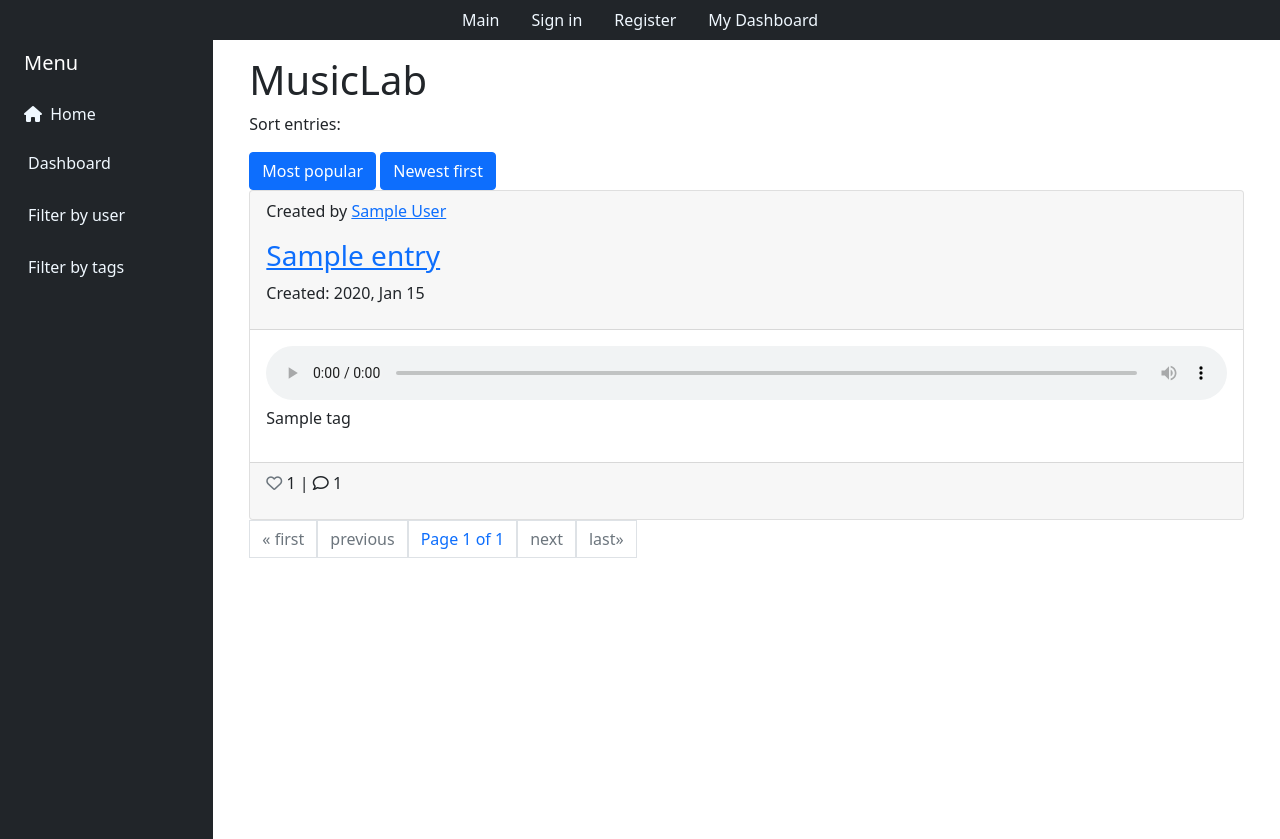
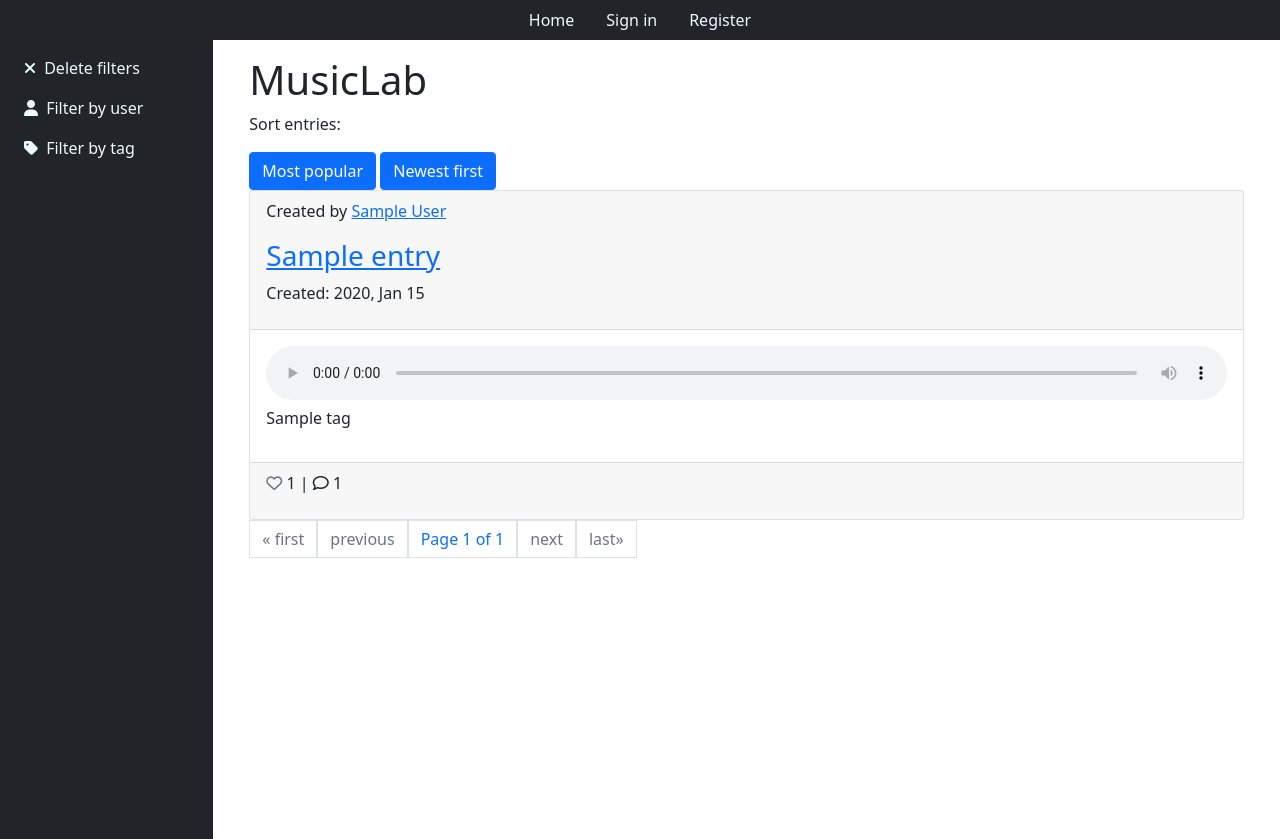
Before and after one commit to RikaIljina/PortfolioProject4, a Django app: template mainpage/templates/mainpage/index.html in a window 1280 px wide. Shown: the top 839 px of the page. Run offline with Django 3.2, Linux system fonts and the light colour scheme; data comes from the database, SQL or seed files in the repository; both versions use the stored data as it was after the commit; the template is opened without the code that fills it: values that come from a table or form of the project are taken from there, most other values are stand-ins (such as "Sample title", 1, 10 or a date in 2020); some libraries are stand-ins or nearby versions.

Commit message:
HTML: Adjust filter collapse behaviour to reduce amount of clicks

```diff
--- a/templates/base.html
+++ b/templates/base.html
@@ -1,6 +1,7 @@
 {% load static %}
 
 {% url 'home' as home_url %}
+
 {% url 'account_login' as login_url %}
 {% url 'account_signup' as signup_url %}
 {% url 'account_logout' as logout_url %}
@@ -28,10 +29,7 @@
 <body>
 
     <nav class="nav justify-content-center bg-dark">
-        <a class="nav-link {% if request.path == home_url %} active" aria-current="page{% endif %}" href="{% url 'home' %}" >Main</a>
-        <a class="nav-link {% if request.path == login_url %} active" aria-current="page{% endif %}" href="{% url 'account_login' %}">Sign in</a>
-        <a class="nav-link {% if request.path == signup_url %} active" aria-current="page{% endif %}" href="{% url 'account_signup' %}">Register</a>
-        <a class="nav-link {% if request.path == dashboard %} active" aria-current="page{% endif %}" href="#">My Dashboard</a>
+        <a class="nav-link {% if request.path == home_url %} active" aria-current="page{% endif %}" href="{% url 'home' %}" >Home</a>
         {% if user.is_authenticated %}
         <div class="dropdown py-2 px-4">
             <a href="#" class="d-flex align-items-center text-white text-decoration-none dropdown-toggle"
@@ -54,6 +52,9 @@
                 <li><a class="dropdown-item" href="{% url 'account_logout' %}">Sign out</a></li>
             </ul>
         </div>
+        {% else %}
+        <a class="nav-link {% if request.path == login_url %} active" aria-current="page{% endif %}" href="{% url 'account_login' %}">Sign in</a>
+        <a class="nav-link {% if request.path == signup_url %} active" aria-current="page{% endif %}" href="{% url 'account_signup' %}">Register</a>
         {% endif %}
     </nav>
 
@@ -67,39 +68,17 @@
                 <div class="col-auto col-md-3 col-xl-2 px-sm-2 px-0 bg-dark">
                     <div
                         class="d-flex flex-column align-items-center align-items-sm-start px-3 pt-2 text-white min-vh-100">
-                        <a href="/"
-                            class="d-flex align-items-center pb-3 mb-md-0 me-md-auto text-white text-decoration-none">
-                            <span class="fs-5 d-none d-sm-inline">Menu</span>
-                        </a>
                         <ul class="nav nav-pills flex-column mb-sm-auto mb-0 align-items-center align-items-sm-start"
                             id="menu">
-                            <li class="nav-item">
-                                <a href="#" class="nav-link align-middle px-0">
-                                    <i class="fa-solid fa-house"></i> <span class="ms-1 d-none d-sm-inline">Home</span>
-                                </a>
+                            <li>
+                                <a href="{% url 'home' %}" class="nav-link px-0 align-middle ">
+                                    <i class="fa-solid fa-xmark"></i> <span class="ms-1 d-none d-sm-inline">Delete filters</span></a>
                             </li>
                             <li>
-                                <a href="#submenu1" data-bs-toggle="collapse" class="nav-link px-0 align-middle">
-                                    <i class="fs-4 bi-speedometer2"></i> <span
-                                        class="ms-1 d-none d-sm-inline">Dashboard</span> </a>
-                                <ul class="collapse nav flex-column ms-1" id="submenu1" data-bs-parent="#menu">
-                                    <li class="w-100">
-                                        <a href="#" class="nav-link px-0"> <span class="d-none d-sm-inline">New
-                                                entry</span> </a>
-                                    </li>
-                                    <li>
-                                        <a href="#" class="nav-link px-0"> <span class="d-none d-sm-inline">...</span>
-                                        </a>
-                                    </li>
-                                </ul>
-                            </li>
-
-                            <li>
                                 <a href="#submenu2" data-bs-toggle="collapse" class="nav-link px-0 align-middle ">
-                                    <i class="fs-4 bi-bootstrap"></i> <span class="ms-1 d-none d-sm-inline">Filter by
+                                    <i class="fa-solid fa-user"></i> <span class="ms-1 d-none d-sm-inline">Filter by
                                         user</span></a>
-                                <ul class="collapse nav flex-column ms-1" id="submenu2" data-bs-parent="#menu">
-
+                                <ul class="collapse {% if request.path|slice:':9' == '/filter/u' %}show{% endif %} nav flex-column ms-1" id="submenu2" data-bs-parent="#menu">
                                     {% for user in users %}
                                     <li class="w-100">
                                         <a href="{% url 'filter_user' user %}" class="nav-link px-0"> <span class="d-none d-sm-inline">{{ user }}</span></a>
@@ -110,9 +89,9 @@
                             </li>
                             <li>
                                 <a href="#submenu3" data-bs-toggle="collapse" class="nav-link px-0 align-middle">
-                                    <i class="fs-4 bi-grid"></i> <span class="ms-1 d-none d-sm-inline">Filter by
-                                        tags</span> </a>
-                                <ul class="collapse nav flex-column ms-1" id="submenu3" data-bs-parent="#menu">
+                                    <i class="fa-solid fa-tag"></i> <span class="ms-1 d-none d-sm-inline">Filter by
+                                        tag</span> </a>
+                                <ul class="collapse {% if request.path|slice:':9' == '/filter/t' %}show{% endif %} nav flex-column ms-1" id="submenu3" data-bs-parent="#menu">
                                     {% for tag in tags %}
                                     <li class="w-100">
                                         <a href="{% url 'filter_tag' tag.name %}" class="nav-link px-0"> <span class="d-none d-sm-inline">{{ tag }}</span> ({{ tag.amount }})</a>
@@ -127,6 +106,7 @@
                     </div>
                 </div>
                 <div class="col py-3">
+
                     {% block content %}
 
                     {% endblock content %}
--- a/users/templates/users/profile.html
+++ b/users/templates/users/profile.html
@@ -17,7 +17,7 @@
                     <div class="row g-0">
                         <div class="col-md-4 gradient-custom text-center text-white"
                             style="border-top-left-radius: .5rem; border-bottom-left-radius: .5rem;">
-                            {% if "placeholder" in user.profile.pic.url %}
+                            {% if "placeholder" in profile.pic.url %}
                             <img src="{% static 'images/default_profile.jpg' %}" alt="Avatar"
                                 class="img-fluid my-5 rounded-circle" style="width: 120px;">
                             {% else %}
```
Also changed, not shown: db.sqlite3.
